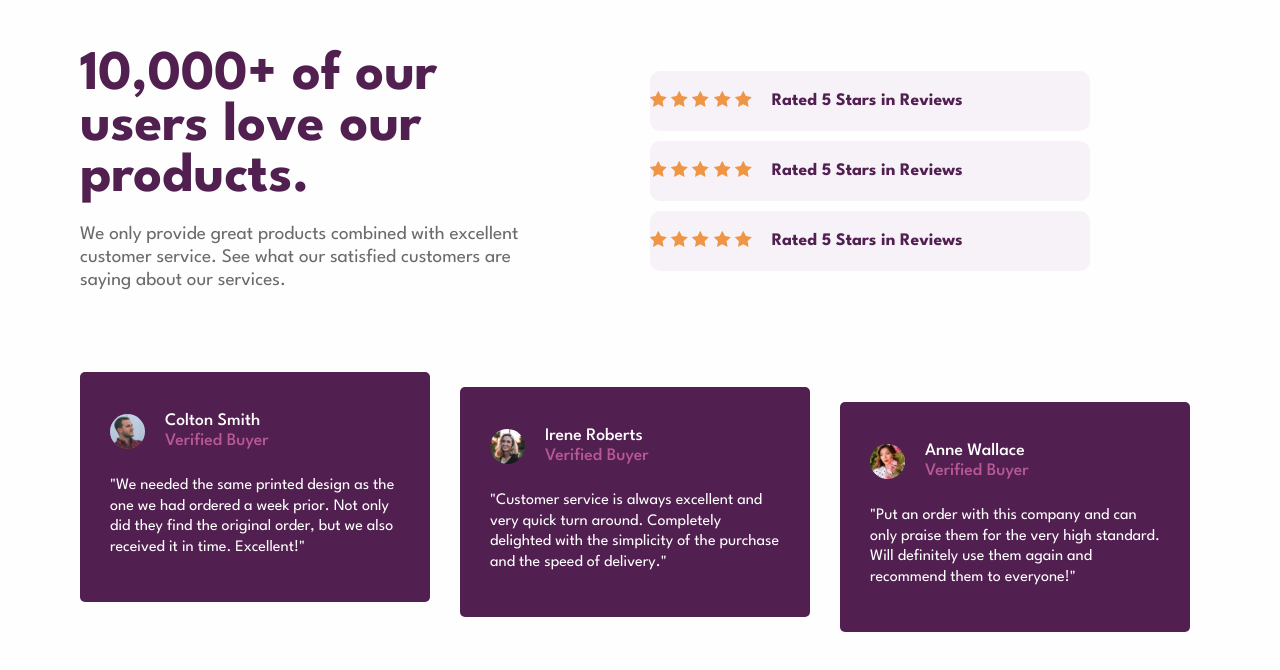
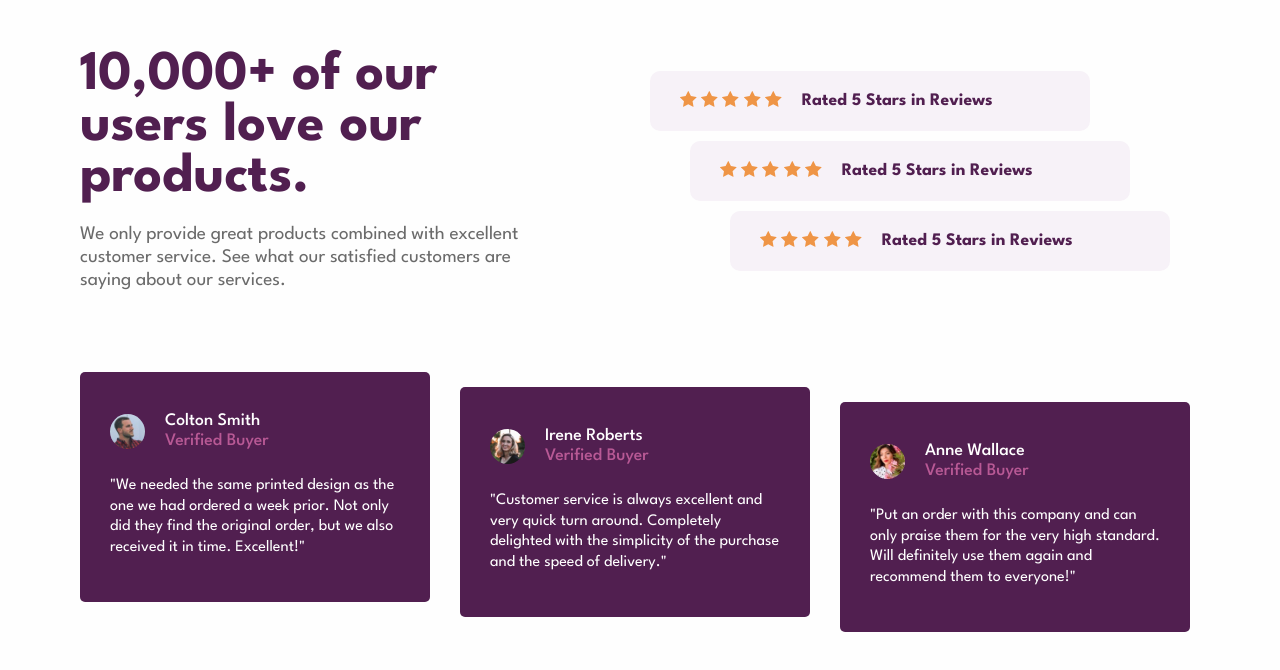
Before and after one commit to alunosousa2023/secao-de-prova-social, a plain HTML site: page index.html in a window 1280 px wide. Drawn offline with Linux system fonts and the light colour scheme.

Commit message:
initial commit

```diff
--- a/estilos/mobile.css
+++ b/estilos/mobile.css
@@ -63,13 +63,10 @@ section > #div_top > #div_top_1 > p {
     margin-bottom: 30px;
 }
 
-#div_top_2 > ul {
-    list-style-type: none;
-    text-align: center;
-}
 
 section > #div_top > #div_top_2 > div > ul {
     list-style-type: none;
+    text-align: center;
     background-color: #F7F2F8;
     padding: 10px;
     margin-bottom: 15px;
--- a/estilos/outros_dispositivos.css
+++ b/estilos/outros_dispositivos.css
@@ -51,9 +51,6 @@
         grid-area: right_top;
     }
 
-    #div_top_2 > div {
-        text-align: left;
-    }
 
     section > #div_top > #div_top_2 > div > ul {
         display: flex;
@@ -63,6 +60,18 @@
         border-radius: 10px;
 
         align-items: center;
+    }
+
+    .img_lista {
+        margin-left: 30px;
+    }
+
+    #div_top_2_ul2 {
+        margin-left: 40px;
+    }
+
+    #div_top_2_ul3 {
+        margin-left: 80px;
     }
 
 
--- a/index.html
+++ b/index.html
@@ -18,8 +18,8 @@
                     </div>
                     <div id="div_top_2">
                         <div>
-                            <ul>
-                                <div>
+                            <ul id="div_top_2_ul1">
+                                <div class="img_lista">
                                     <img src="imagens/icon-star.svg" alt="icones de estralas">
                                     <img src="imagens/icon-star.svg" alt="icones de estralas">
                                     <img src="imagens/icon-star.svg" alt="icones de estralas">
@@ -28,8 +28,8 @@
                                 </div>
                                 <li>Rated 5 Stars in Reviews</li>
                             </ul>
-                            <ul>
-                                <div>
+                            <ul id="div_top_2_ul2">
+                                <div class="img_lista">
                                     <img src="imagens/icon-star.svg" alt="icones de estralas">
                                     <img src="imagens/icon-star.svg" alt="icones de estralas">
                                     <img src="imagens/icon-star.svg" alt="icones de estralas">
@@ -38,8 +38,8 @@
                                 </div>
                                 <li>Rated 5 Stars in Reviews</li>
                             </ul>
-                            <ul>
-                                <div>
+                            <ul id="div_top_2_ul3">
+                                <div class="img_lista">
                                     <img src="imagens/icon-star.svg" alt="icones de estralas">
                                     <img src="imagens/icon-star.svg" alt="icones de estralas">
                                     <img src="imagens/icon-star.svg" alt="icones de estralas">
```
